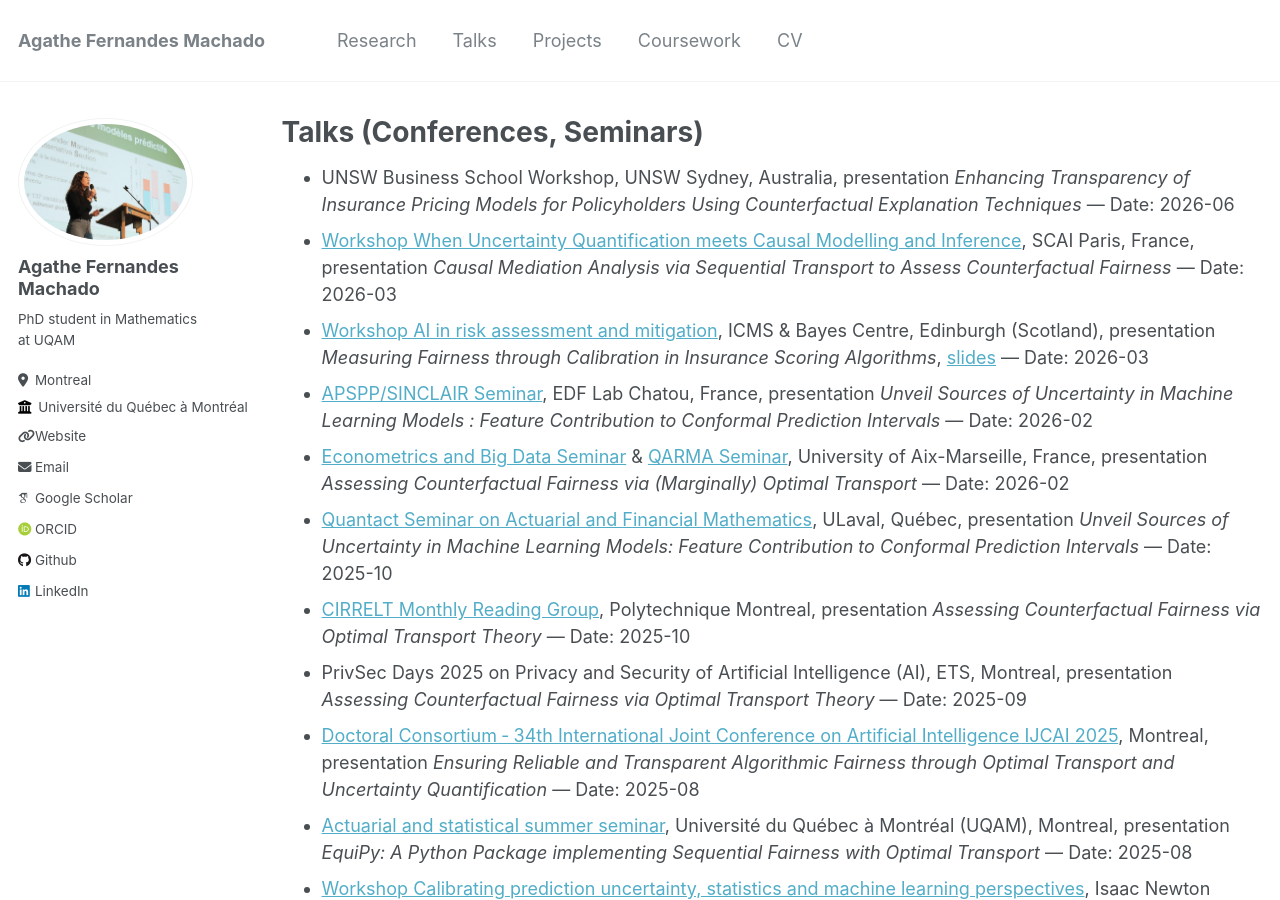
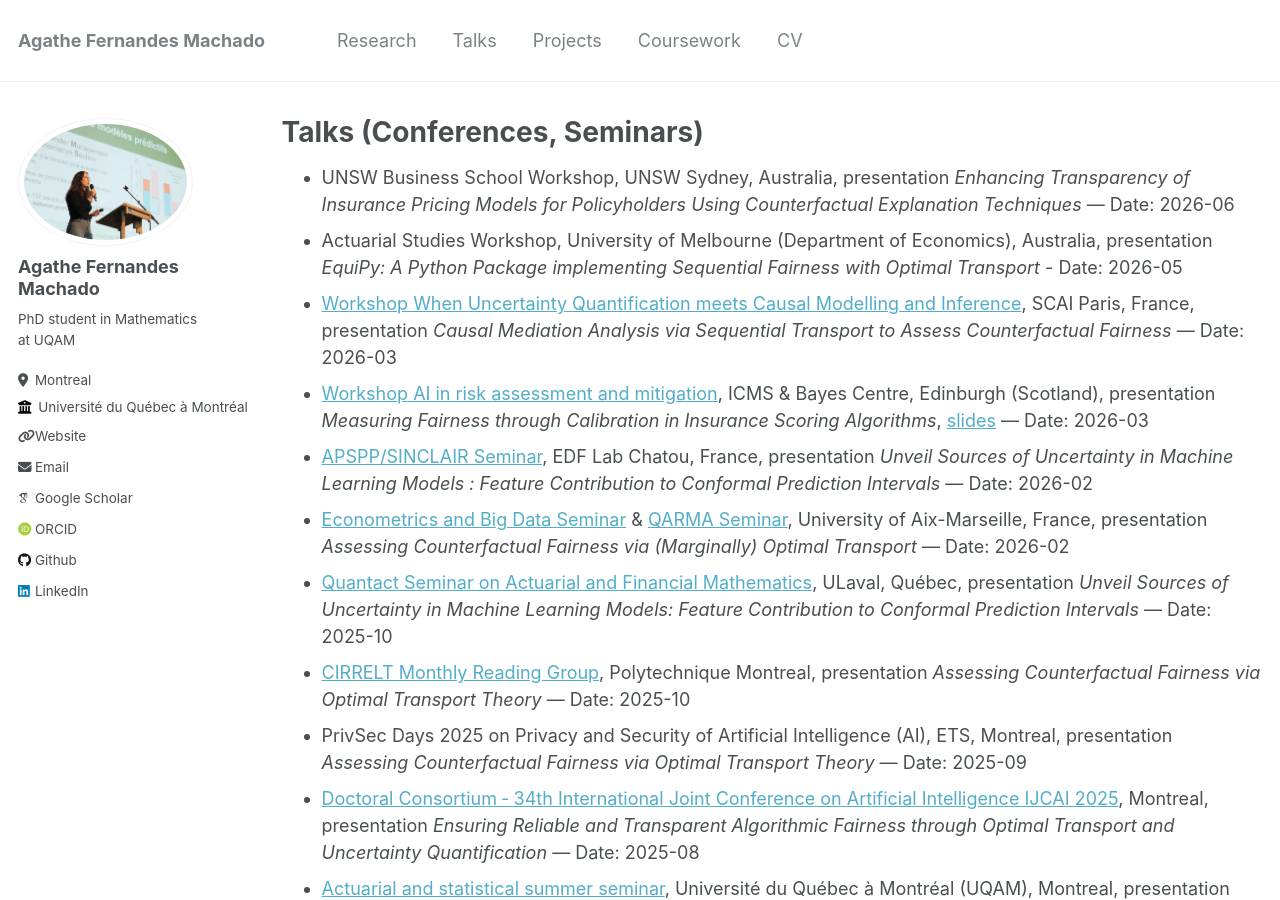
Before and after one commit to fer-agathe/fer-agathe.github.io, a Jekyll site: the page built from _pages/talks.md, in a window 1280 px wide and 900 px high. Built offline with Jekyll 4.4.1, drawn with Linux system fonts in a browser that asks for light colours; some web fonts are replaced.

Commit message:
update talks

```diff
--- a/_pages/talks.md
+++ b/_pages/talks.md
@@ -6,6 +6,8 @@ author_profile: true
 ---
 
 - UNSW Business School Workshop, UNSW Sydney, Australia, presentation *Enhancing Transparency of Insurance Pricing Models for Policyholders Using Counterfactual Explanation Techniques* — Date: 2026-06
+- Actuarial Studies Workshop, University of Melbourne (Department of Economics), Australia, presentation *EquiPy: A Python Package implementing Sequential Fairness
+with Optimal Transport* - Date: 2026-05
 - [Workshop When Uncertainty Quantification meets Causal Modelling and Inference](https://sites.google.com/view/causali-t-ai/events/when-uq-meets-causality), SCAI Paris, France, presentation *Causal Mediation Analysis via Sequential Transport to Assess Counterfactual Fairness* — Date: 2026-03
 - [Workshop AI in risk assessment and mitigation](https://icms.ac.uk/activities/workshop/ai_in_risk_assessment_mitigation/), ICMS & Bayes Centre, Edinburgh (Scotland), presentation *Measuring Fairness through Calibration in Insurance Scoring Algorithms*,  [slides](https://github.com/fer-agathe/calibration_fairness_insurance) — Date: 2026-03
 - [APSPP/SINCLAIR Seminar](https://sinclair-lab.com), EDF Lab Chatou, France, presentation *Unveil Sources of Uncertainty in Machine Learning Models : Feature Contribution to Conformal Prediction Intervals* — Date: 2026-02
```
Also changed, not shown: 1 other file.
